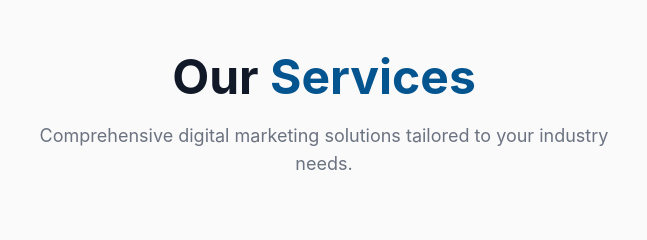
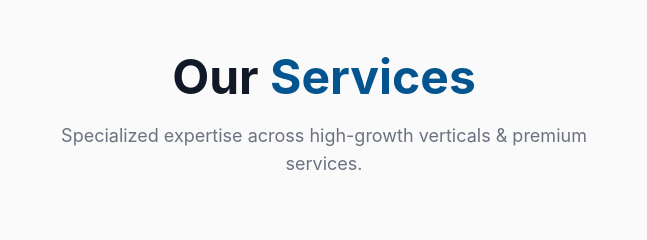
Before and after one commit to ElenaYa/ootb-media, a plain HTML site: page index.html in a window 1280 px wide. Shown: the part 880-1120 px from the top of the page, 316-963 px from the left. Drawn offline with nearby package versions, Linux system fonts and the light colour scheme.

Commit message:
Update index.html

```diff
--- a/index.html
+++ b/index.html
@@ -154,7 +154,7 @@
                 <div class="col-lg-8 mx-auto text-center">
                     <div class="reveal-up">
                         <h2 class="section-title">Our <span class="text-accent">Services</span></h2>
-                        <p class="section-subtitle">Comprehensive digital marketing solutions tailored to your industry needs.</p>
+                        <p class="section-subtitle">Specialized expertise across high-growth verticals & premium services.</p>
                     </div>
                 </div>
             </div>
```
